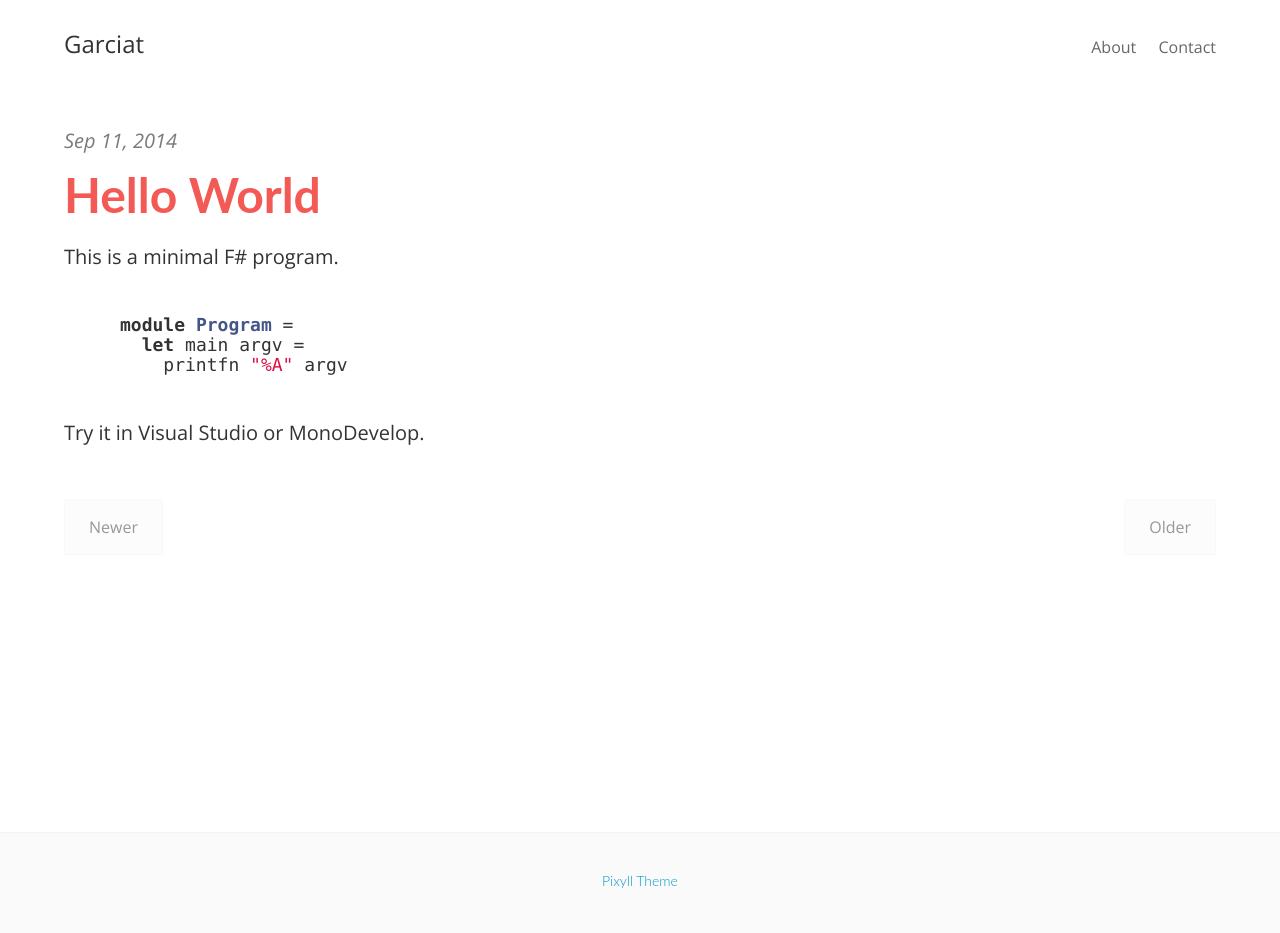
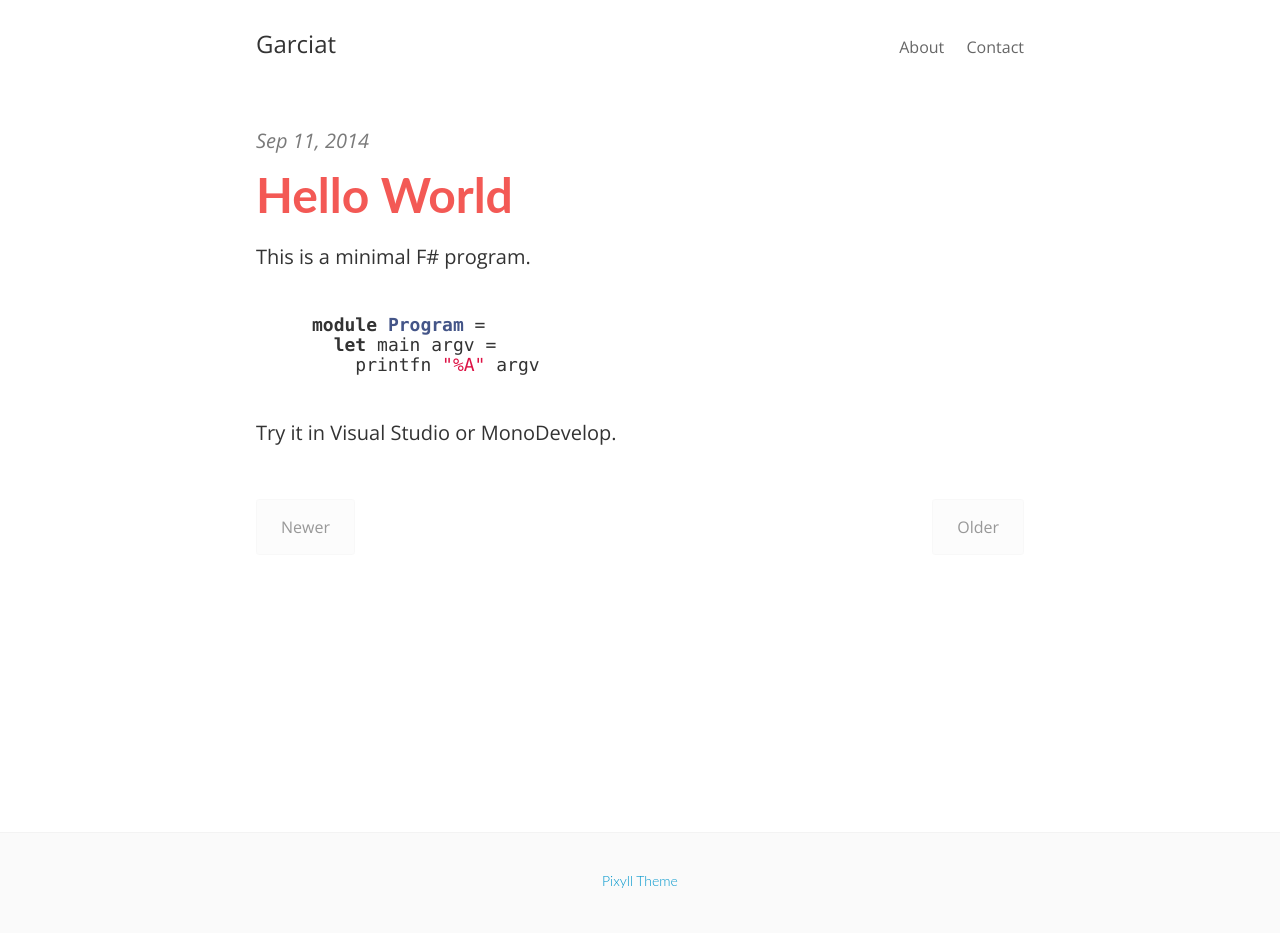
Before and after one commit to Garciat/garciat.github.io, a Jekyll site: the page built from index.html, in a window 1280 px wide. Built offline with Jekyll 4.4.1, drawn with Linux system fonts in a browser that asks for light colours; nearby versions of some CDN libraries; a script that is not in the unit is left out; the list of posts is cut into pages by our own code.

Commit message:
reset measure

```diff
--- a/_includes/head.html
+++ b/_includes/head.html
@@ -28,8 +28,5 @@
         .gist pre .k, .gist pre .o {
             color: rgb(51, 51, 51);
         }
-    .measure {
-        max-width: 60em;
-    }
     </style>
 </head>
```
